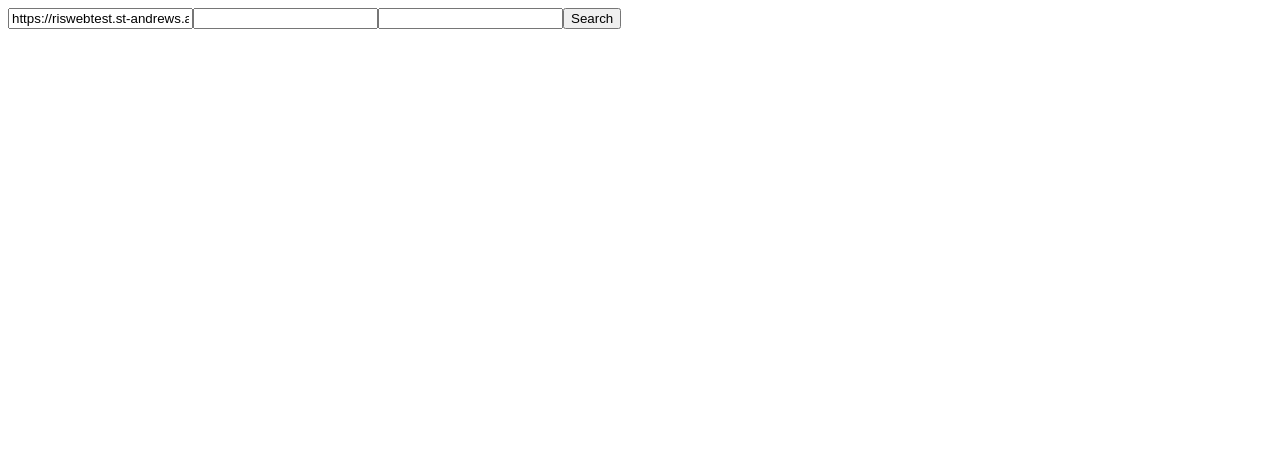
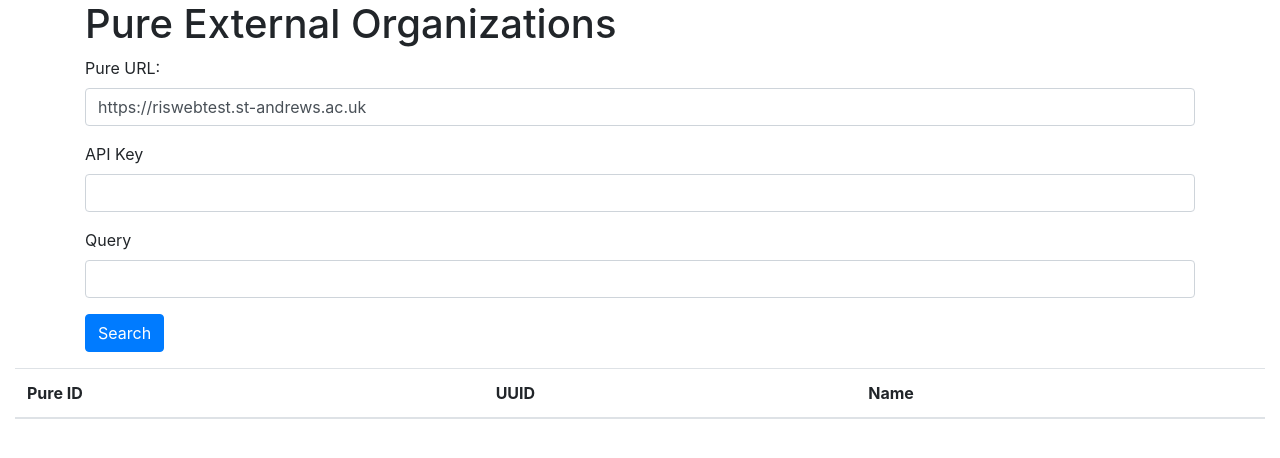
Before and after one commit to StAResComp/pure-external-orgs, an Angular app: page / in a window 1280 px wide. Shown: the top 458 px of the page. Built offline with nearby package versions, Linux system fonts and the light colour scheme.

Commit message:
Presents results in webpage

```diff
--- a/package.json
+++ b/package.json
@@ -15,9 +15,12 @@
     "@angular/compiler": "~13.0.0",
     "@angular/core": "~13.0.0",
     "@angular/forms": "~13.0.0",
+    "@angular/localize": "~13.0.0",
     "@angular/platform-browser": "~13.0.0",
     "@angular/platform-browser-dynamic": "~13.0.0",
     "@angular/router": "~13.0.0",
+    "@ng-bootstrap/ng-bootstrap": "^10.0.0",
+    "bootstrap": "^4.5.0",
     "rxjs": "~7.4.0",
     "tslib": "^2.3.0",
     "zone.js": "~0.11.4"
--- a/src/app/app.component.html
+++ b/src/app/app.component.html
@@ -1,8 +1,46 @@
-<div>
+<div class="container">
+
+  <h1>Pure External Organizations</h1>
+
   <form (ngSubmit)="search()">
-    <input name="pure-url" id="pure-url" type="text" [(ngModel)]="pureUrl" />
-    <input name="api-key" id="api-key" type="text" [(ngModel)]="apiKey" />
-    <input name="search-string" id="search-string" type="text" [(ngModel)]="searchString" />
-    <button type="submit">Search</button>
+    <div class="form-group">
+      <label for="pure-url">Pure URL:</label>
+      <input name="pure-url" id="pure-url" class="form-control" type="text" [(ngModel)]="pureUrl" />
+    </div>
+    <div class="form-group">
+      <label for="pure-url">API Key</label>
+      <input name="api-key" id="api-key" class="form-control" type="text" [(ngModel)]="apiKey" />
+    </div>
+    <div class="form-group">
+      <label for="pure-url">Query</label>
+      <input name="search-string" id="search-string" class="form-control" type="text" [(ngModel)]="searchString" />
+    </div>
+    <div class="form-group">
+      <button class="btn btn-primary" type="submit">Search</button>
+    </div>
   </form>
+
 </div>
+
+<div class="container-fluid">
+  <table class="table">
+    <thead>
+      <tr>
+        <th scope="col">Pure ID</th>
+        <th scope="col">UUID</th>
+        <th scope="col">Name</th>
+      </tr>
+    </thead>
+    <tbody>
+      <tr *ngFor="let result of results">
+        <th scope="row">{{ result.pureId }}</th>
+        <td>{{ result.uuid }}</td>
+        <td>{{ result.name.en_GB }}</td>
+      </tr>
+    </tbody>
+  </table>
+  <ul>
+    <li *ngFor="let result of results">{{ result.name.en_GB }}</li>
+  </ul>
+
+</div>
--- a/src/app/app.component.ts
+++ b/src/app/app.component.ts
@@ -20,7 +20,10 @@ export class AppComponent {
   public search(): void {
     this.pureService.pure = new Pure(new ApiKey(this.apiKey), this.pureUrl);
     this.pureService.extOrgSearch(this.searchString).subscribe(
-      (response) => { this.results = response; console.log(this.results); },
+      (response) => {
+        this.results = response.items;
+        console.log(this.results);
+      },
       (error) => { console.log(error); }
     );
   }
--- a/src/app/app.module.ts
+++ b/src/app/app.module.ts
@@ -4,6 +4,7 @@ import { HttpClientModule } from '@angular/common/http';
 import { FormsModule } from '@angular/forms';
 import { AppRoutingModule } from './app-routing.module';
 import { AppComponent } from './app.component';
+import { NgbModule } from '@ng-bootstrap/ng-bootstrap';
 
 @NgModule({
   declarations: [
@@ -13,7 +14,8 @@ import { AppComponent } from './app.component';
     BrowserModule,
     AppRoutingModule,
     HttpClientModule,
-    FormsModule
+    FormsModule,
+    NgbModule
   ],
   providers: [],
   bootstrap: [AppComponent]
--- a/src/app/pure.model.ts
+++ b/src/app/pure.model.ts
@@ -48,3 +48,134 @@ export class Pure {
   }
 
 }
+
+interface PureItem {
+
+  pureId: number;
+  uuid: string;
+  createdBy: string;
+  createdDate: Date;
+  modifiedBy: string;
+  modifiedDate: Date;
+  externallyManaged: boolean;
+  version: string
+
+}
+
+export type PureResponse = {
+
+  count: number;
+  pageInformation: {offset: number, size: number};
+  navigationLinks?: { ref: string, href: string };
+  items: Array<ExternalOrganization>;
+
+}
+
+export interface ExternalOrganization extends PureItem {
+
+  portalUrl?: string;
+  prettyUrlIdentifiers?: Array<string>;
+  previousUuids?: Array<string>;
+  name?: { en_GB?: string };
+  type?: {
+    uri?: string,
+    link?: { ref?: string, href?: string },
+    term?: { en_GB?: string }
+  };
+  natureTypes?: Array<{
+    uri?: string,
+    link?: { ref?: string, href?: string },
+    term?: { en_GB?: string }
+  }>;
+  acronym?: string;
+  alternativeNames?: Array<string>;
+  identifiers?: Array<{ typeDiscriminator?: string }>;
+  address?: {
+    address1?: string,
+    address2?: string,
+    address3?: string,
+    address4?: string,
+    address5?: string,
+    postalCode?: string,
+    city?: string,
+    country?: {
+      uri?: string,
+      link?: { ref?: string, href?: string },
+      term?: { en_GB?: string }
+    },
+    subdivision?: {
+      uri?: string,
+      link?: { ref?: string, href?: string },
+      term?: { en_GB?: string }
+    },
+    state?: string,
+    geoLocation?: {
+      point?: string,
+      polygon?: string,
+      calculatedPoint?: string,
+    }
+  };
+  phoneNumber?: string,
+  mobilePhoneNumber?: string,
+  fax?: string,
+  email?: string,
+  bankAccountNumber?: string,
+  vatNumber?: string,
+  documents?: Array<{
+    pureId?: number,
+    fileId?: string,
+    fileName?: string,
+    mimeType?: string,
+    size?: number,
+    url?: string,
+    title?: string,
+    type?: {
+      uri?: string,
+      link?: { ref?: string, href?: string },
+      term?: { en_GB?: string }
+    },
+    license?: {
+      uri?: string,
+      link?: { ref?: string, href?: string },
+      term?: { en_GB?: string }
+    },
+    visibleOnPortalDate?: Date,
+    visibility?: { key?: string, description?: { en_GB?: string } },
+    creator?: string,
+    created?: Date,
+  }>;
+  images?: Array<{
+    pureId?: number,
+    fileId?: string,
+    fileName?: string,
+    mimeType?: string,
+    size?: number,
+    url?: string,
+    type?: {
+      uri?: string,
+      link?: { ref?: string, href?: string },
+      term?: { en_GB?: string }
+    }
+  }>;
+  links?: Array<{
+    pureId?: number,
+    url?: string,
+    description?: { en_GB?: string },
+    linkType?: {
+      uri?: string,
+      link?: { ref?: string, href?: string },
+      term?: { en_GB?: string }
+    }
+  }>;
+  keywordGroups?: Array<{
+    pureId?: number,
+    typeDiscriminator?: string,
+    logicalName?: string,
+    name?: { en_GB?: string }
+  }>;
+  note?: string;
+  visibility?: { key?: string, description?: { en_GB?: string } };
+  workflow?: { step?: string, description?: { en_GB?: string } };
+  systemName?: string
+
+}
--- a/src/app/pure.service.ts
+++ b/src/app/pure.service.ts
@@ -1,6 +1,6 @@
 import { Injectable } from '@angular/core';
 import { HttpClient, HttpHeaders } from '@angular/common/http';
-import { Pure } from './pure.model';
+import { Pure, PureResponse } from './pure.model';
 import { EMPTY  } from 'rxjs'
 
 @Injectable({
@@ -18,7 +18,7 @@ export class PureService {
 
   private post(body: Object, endpoint: URL) {
     if (this.pure) {
-      return this.http.post(endpoint.href, body, {
+      return this.http.post<PureResponse>(endpoint.href, body, {
         headers: this.headers.set('api-key', this.pure.apiKey.toString())
       });
     }
--- a/src/polyfills.ts
+++ b/src/polyfills.ts
@@ -1,3 +1,7 @@
+/***************************************************************************************************
+ * Load `$localize` onto the global scope - used if i18n tags appear in Angular templates.
+ */
+import '@angular/localize/init';
 /**
  * This file includes polyfills needed by Angular and is loaded before the app.
  * You can add your own extra polyfills to this file.
--- a/src/styles.scss
+++ b/src/styles.scss
@@ -1 +1,4 @@
 /* You can add global styles to this file, and also import other style files */
+
+/* Importing Bootstrap SCSS file. */
+@import '~bootstrap/scss/bootstrap';
```
Also changed, not shown: 1 other file (tests, documents, lock files or other folders).
